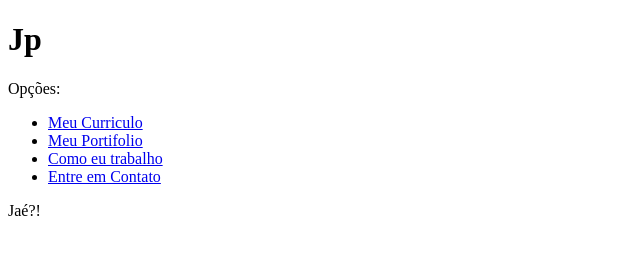
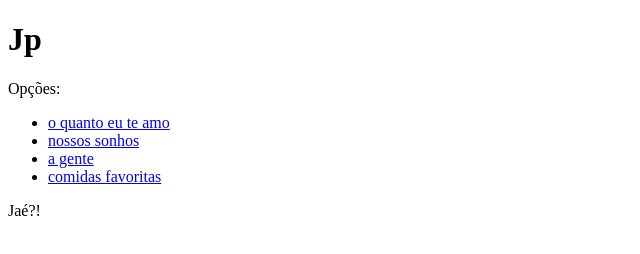
Before and after one commit to Jao-paulo/jao-paulo.github.io, a plain HTML site: page index.html in a window 1280 px wide. Shown: the whole page, without its empty margins (0-640 px from the left). Drawn offline with Linux system fonts and the light colour scheme.

Commit message:
index.html

```diff
--- a/index.html
+++ b/index.html
@@ -2,16 +2,16 @@
 <html>
 <head>
     <meta charset="UTF-8">
-    <title>Pagina do Jão</title>
+    <title>a gente</title>
 </head>
 <body>
     <h1>Jp</h1>
     <p>Opções: </p>
     <ul>
-        <li><a href = "curriculo.html">Meu Curriculo</a></li>
-        <li><a href = "portifolio_senai.html">Meu Portifolio</a></li>
-        <li><a href = "atendimento.html">Como eu trabalho</a></li>
-        <li><a href = "contato.html">Entre em Contato</a></li>
+        <li><a href = "atendimento.html">o quanto eu te amo</a></li>
+        <li><a href = "portifolio_senai.html">nossos sonhos</a></li>
+        <li><a href = "curriculo.html">a gente</a></li>
+        <li><a href = "contato.html">comidas favoritas</a></li>
     </ul>
     <p>Jaé?! </p>
 </body>
```
